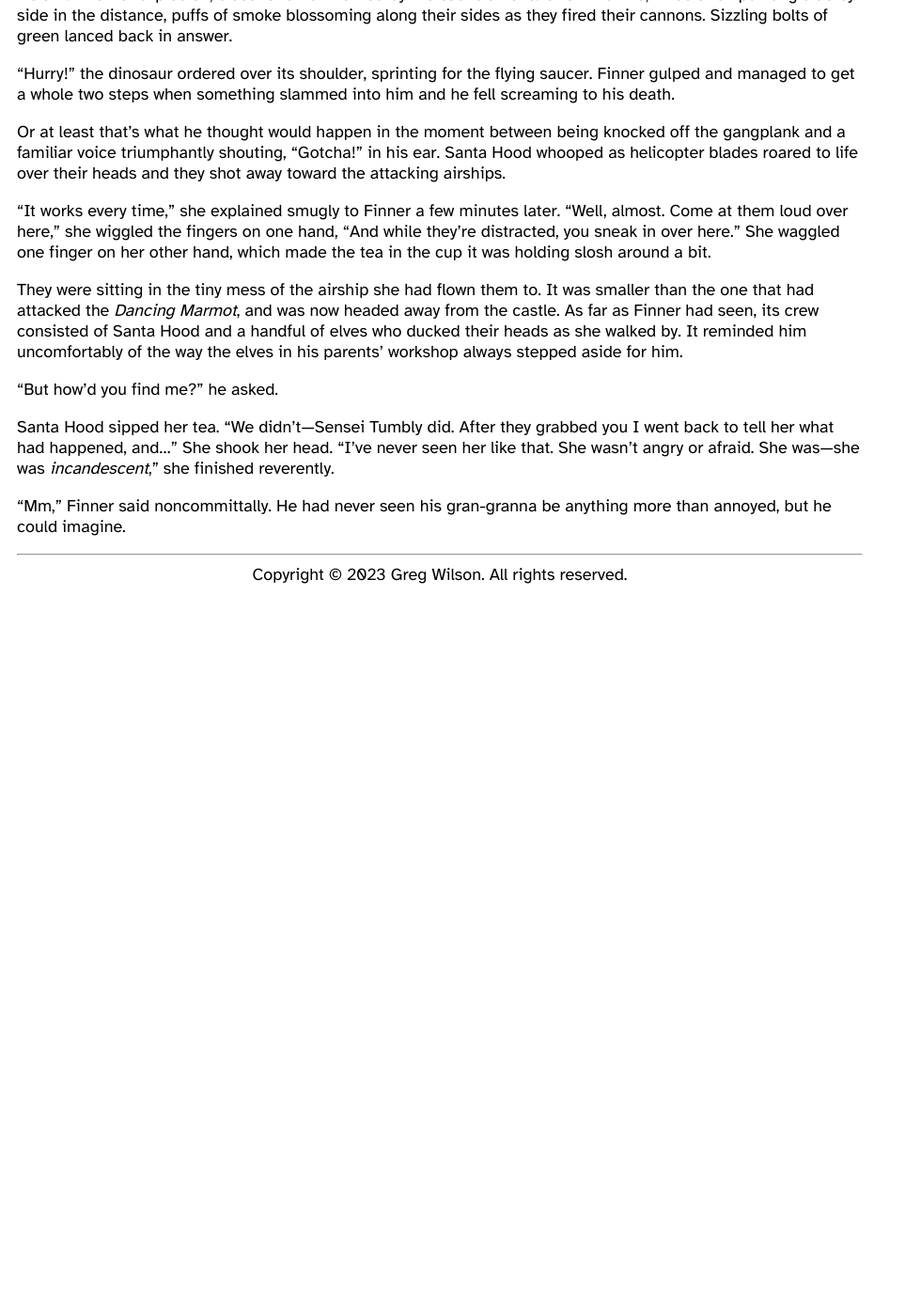
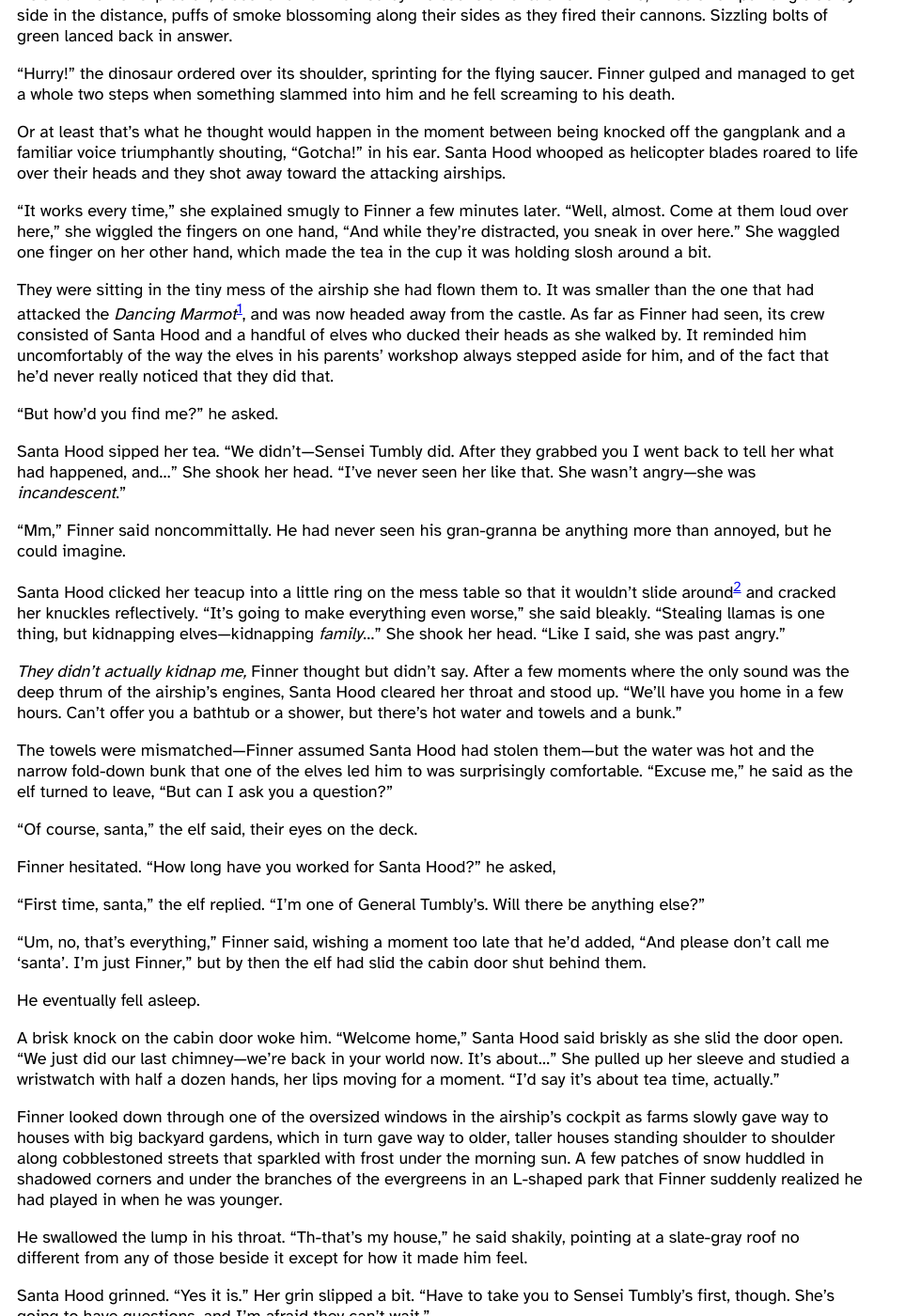
Before and after one commit to gvwilson/fiction, a Jekyll site: the page built from santas/index.md, in a window 1280 px wide and 1400 px high, scrolled down 32200 px. Shown: the whole window at 94% size, without its empty margins (0-963 px from the left). Built offline with Jekyll 4.4.1, drawn with Linux system fonts in a browser that asks for light colours; before the commit the page ends 32830 px from its top, so only the background shows below that; some of the changed text lies outside the part shown.

Commit message:
+497 words of Santas

```diff
--- a/_data/status.csv
+++ b/_data/status.csv
@@ -38,6 +38,7 @@
 santas,2023-11-11,15690
 santas,2023-11-12,16677
 santas,2023-11-18,17224
+santas,2023-11-22,17721
 still,2023-09-01,30862
 tuppence-a-bag,2023-09-01,1703
 tuppence-a-bag,2023-11-05,996
--- a/santas/index.md
+++ b/santas/index.md
@@ -2842,11 +2842,11 @@
 
 <section markdown="1">
 
-## Episode 12: An Unwanted Rescue
+## Episode 12: Rescue and Return
 
 Depending on how you count it,
-the next few minutes were Finner's third, fourth, or possibly even fifth battle
-in just two days.
+the next few minutes were the third, fourth, or possibly even fifth time
+Finner's life had been in peril in just two days.
 A small dinosaur with a brightly-colored ruff of feathers around its neck
 hurried Finner along a corridor and up a flight of stairs
 as distant explosions went *thud!* and made the floor shake slightly.
@@ -2894,13 +2894,19 @@
 which made the tea in the cup it was holding slosh around a bit.
 
 They were sitting in the tiny mess of the airship she had flown them to.
-It was smaller than the one that had attacked the *Dancing Marmot*,
+It was smaller than the one that had attacked the *Dancing Marmot*<span class="note">
+The airship, that is—Finner never got to see the mess on the first airship,
+and technically,
+it didn't attack the *Dancing Marmot*:
+it was just along for the ride when the airship did.
+</span>,
 and was now headed away from the castle.
 As far as Finner had seen,
 its crew consisted of Santa Hood and a handful of elves
 who ducked their heads as she walked by.
 It reminded him uncomfortably
-of the way the elves in his parents' workshop always stepped aside for him.
+of the way the elves in his parents' workshop always stepped aside for him,
+and of the fact that he'd never really noticed that they did that.
 
 "But how'd you find me?" he asked.
 
@@ -2910,14 +2916,84 @@
 and…"
 She shook her head.
 "I've never seen her like that.
-She wasn't angry or afraid.
-She was—she was *incandescent*,"
-she finished reverently.
+She wasn't angry—she was *incandescent*."
 
 "Mm," Finner said noncommittally.
 He had never seen his gran-granna be anything more than annoyed,
 but he could imagine.
 
+Santa Hood clicked her teacup into a little ring on the mess table
+so that it wouldn't slide around<span class="note">
+Airships actually have these.
+</span>
+and cracked her knuckles reflectively.
+"It's going to make everything even worse," she said bleakly.
+"Stealing llamas is one thing,
+but kidnapping elves—kidnapping *family*…"
+She shook her head.
+"Like I said,
+she was past angry."
+
+*They didn't actually kidnap me,* Finner thought but didn't say.
+After a few moments where the only sound was the deep thrum of the airship's engines,
+Santa Hood cleared her throat and stood up.
+"We'll have you home in a few hours.
+Can't offer you a bathtub or a shower,
+but there's hot water and towels and a bunk."
+
+The towels were mismatched—Finner assumed Santa Hood had stolen them—but
+the water was hot and the narrow fold-down bunk that one of the elves led him to
+was surprisingly comfortable.
+"Excuse me,"
+he said as the elf turned to leave,
+"But can I ask you a question?"
+
+"Of course, santa," the elf said,
+their eyes on the deck.
+
+Finner hesitated.
+"How long have you worked for Santa Hood?" he asked,
+
+"First time, santa," the elf replied.
+"I'm one of General Tumbly's.
+Will there be anything else?"
+
+"Um, no, that's everything," Finner said,
+wishing a moment too late that he'd added,
+"And please don't call me 'santa'.
+I'm just Finner,"
+but by then the elf had slid the cabin door shut behind them.
+
+He eventually fell asleep.
+
+A brisk knock on the cabin door woke him.
+"Welcome home," Santa Hood said briskly as she slid the door open.
+"We just did our last chimney—we're back in your world now.
+It's about…"
+She pulled up her sleeve and studied a wristwatch with half a dozen hands,
+her lips moving for a moment.
+"I'd say it's about tea time, actually."
+
+Finner looked down through one of the oversized windows in the airship's cockpit
+as farms slowly gave way to houses with big backyard gardens,
+which in turn gave way to older, taller houses standing shoulder to shoulder
+along cobblestoned streets that sparkled with frost under the morning sun.
+A few patches of snow huddled in shadowed corners
+and under the branches of the evergreens in an L-shaped park
+that Finner suddenly realized he had played in when he was younger.
+
+He swallowed the lump in his throat.
+"Th-that's my house," he said shakily, pointing at a slate-gray roof
+no different from any of those beside it
+except for how it made him feel.
+
+Santa Hood grinned.
+"Yes it is."
+Her grin slipped a bit.
+"Have to take you to Sensei Tumbly's first, though.
+She's going to have questions,
+and I'm afraid they can't wait."
+
 </section>
 
 <!--
```
Also changed, not shown: bin/chapters.py (+19 -2 lines), status.svg, 1 other file.
